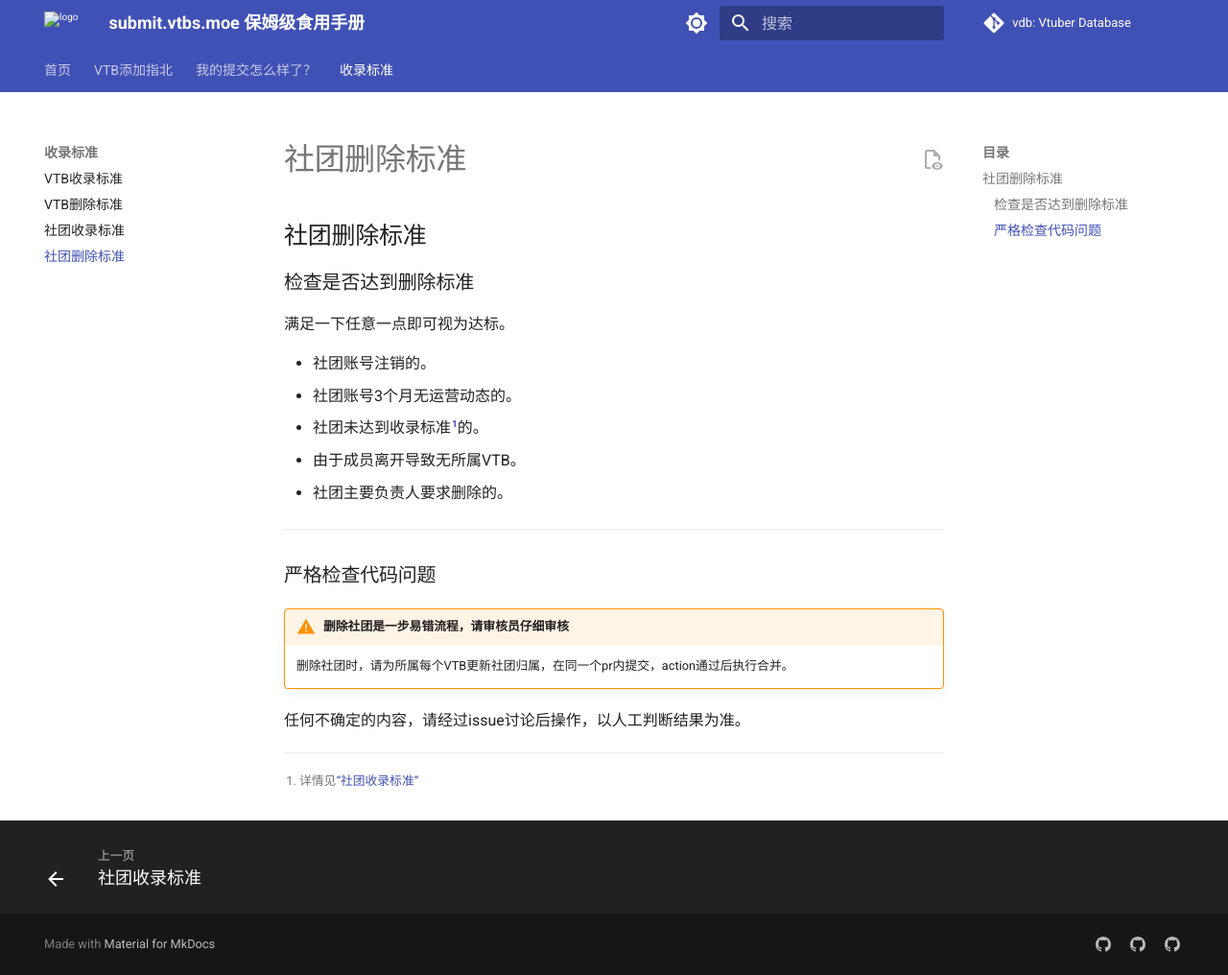
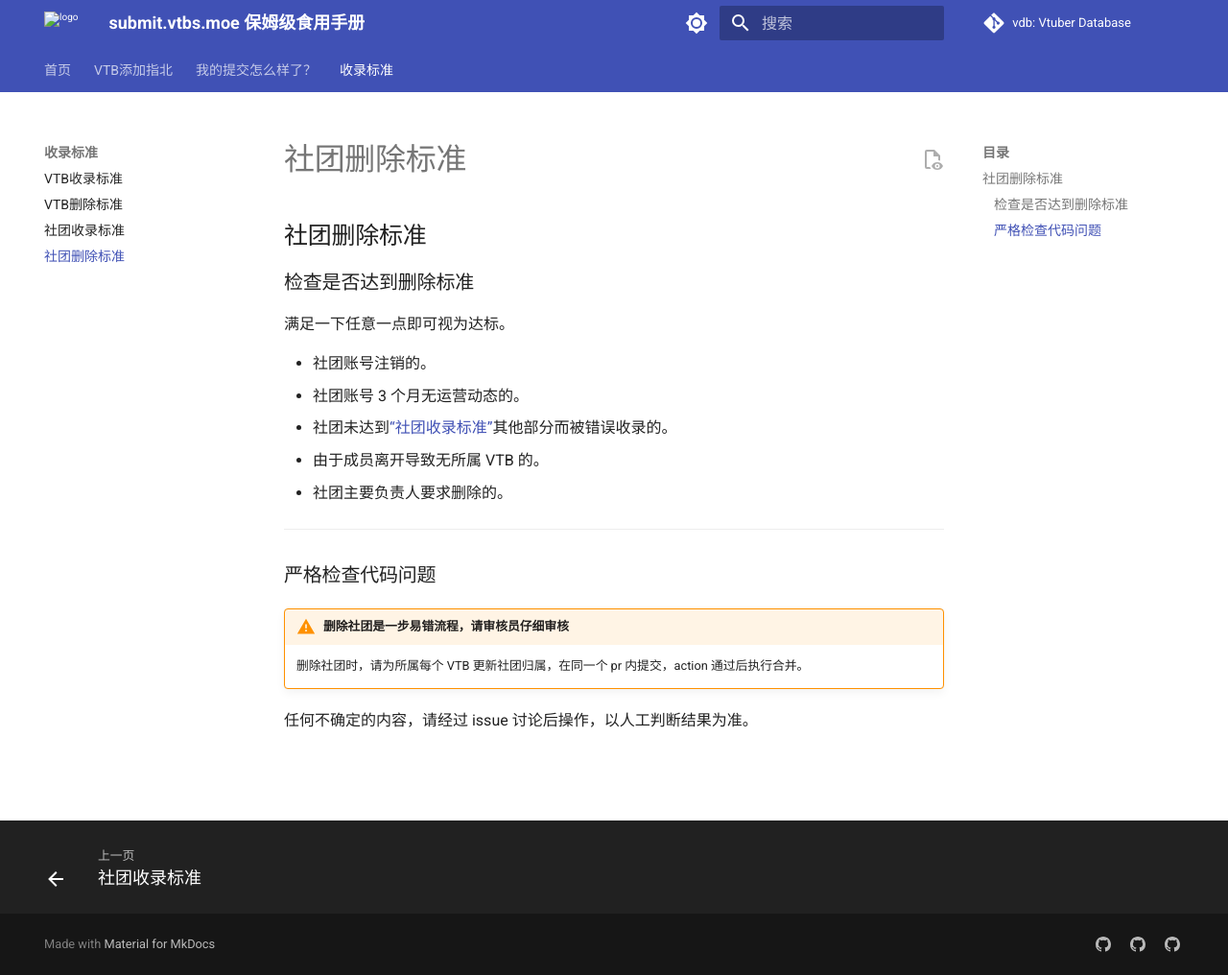
Before and after one commit to Radekyspec/docs.vtbs.top, an MkDocs documentation site: the page built from docs/basic/delete-group.md, in a window 1280 px wide and 1016 px high. Shown: the whole window at 96% size. Built offline with MkDocs 1.6.1 and Material for MkDocs 9.7.7, drawn with Linux system fonts in a browser that asks for light colours; comment, search, counter and statistics services are not loaded.

Commit message:
Update delete-group.md

```diff
--- a/docs/basic/delete-group.md
+++ b/docs/basic/delete-group.md
@@ -5,10 +5,9 @@
 满足一下任意一点即可视为达标。
 
 - 社团账号注销的。
-- 社团账号3个月无运营动态的。
-- 社团未达到收录标准[^1]的。
-[^1]: 详情见[“社团收录标准”](https://docs.vtbs.top/basic/add-group/)
-- 由于成员离开导致无所属VTB。
+- 社团账号 3 个月无运营动态的。
+- 社团未达到[“社团收录标准”](https://docs.vtbs.top/basic/add-group/)其他部分而被错误收录的。
+- 由于成员离开导致无所属 VTB 的。
 - 社团主要负责人要求删除的。
 
 ---
@@ -16,6 +15,6 @@
 ### 严格检查代码问题
 
 !!! warning "删除社团是一步易错流程，请审核员仔细审核"
-    删除社团时，请为所属每个VTB更新社团归属，在同一个pr内提交，action通过后执行合并。
+    删除社团时，请为所属每个 VTB 更新社团归属，在同一个 pr 内提交，action 通过后执行合并。
 
-任何不确定的内容，请经过issue讨论后操作，以人工判断结果为准。
+任何不确定的内容，请经过 issue 讨论后操作，以人工判断结果为准。
```
